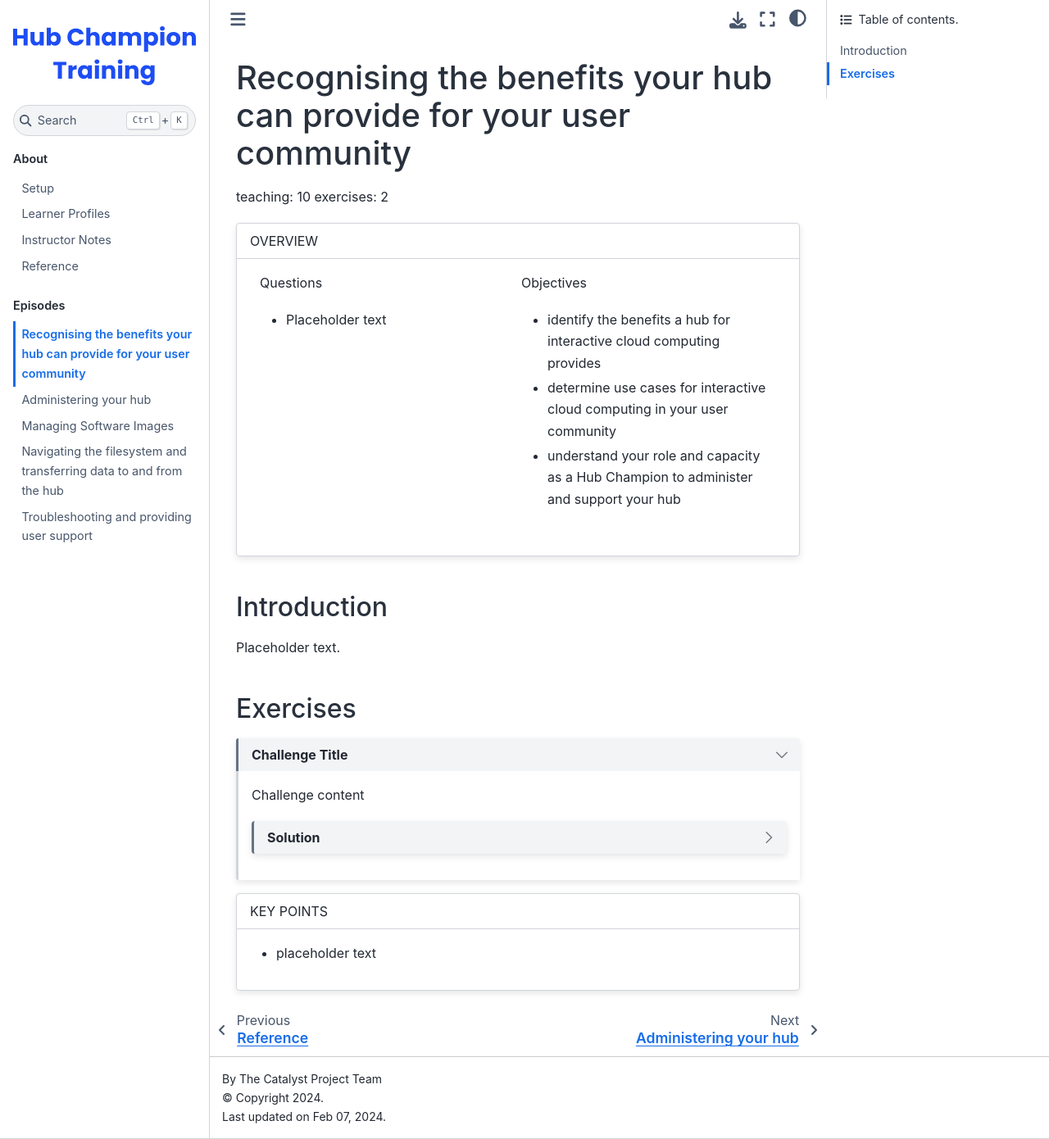
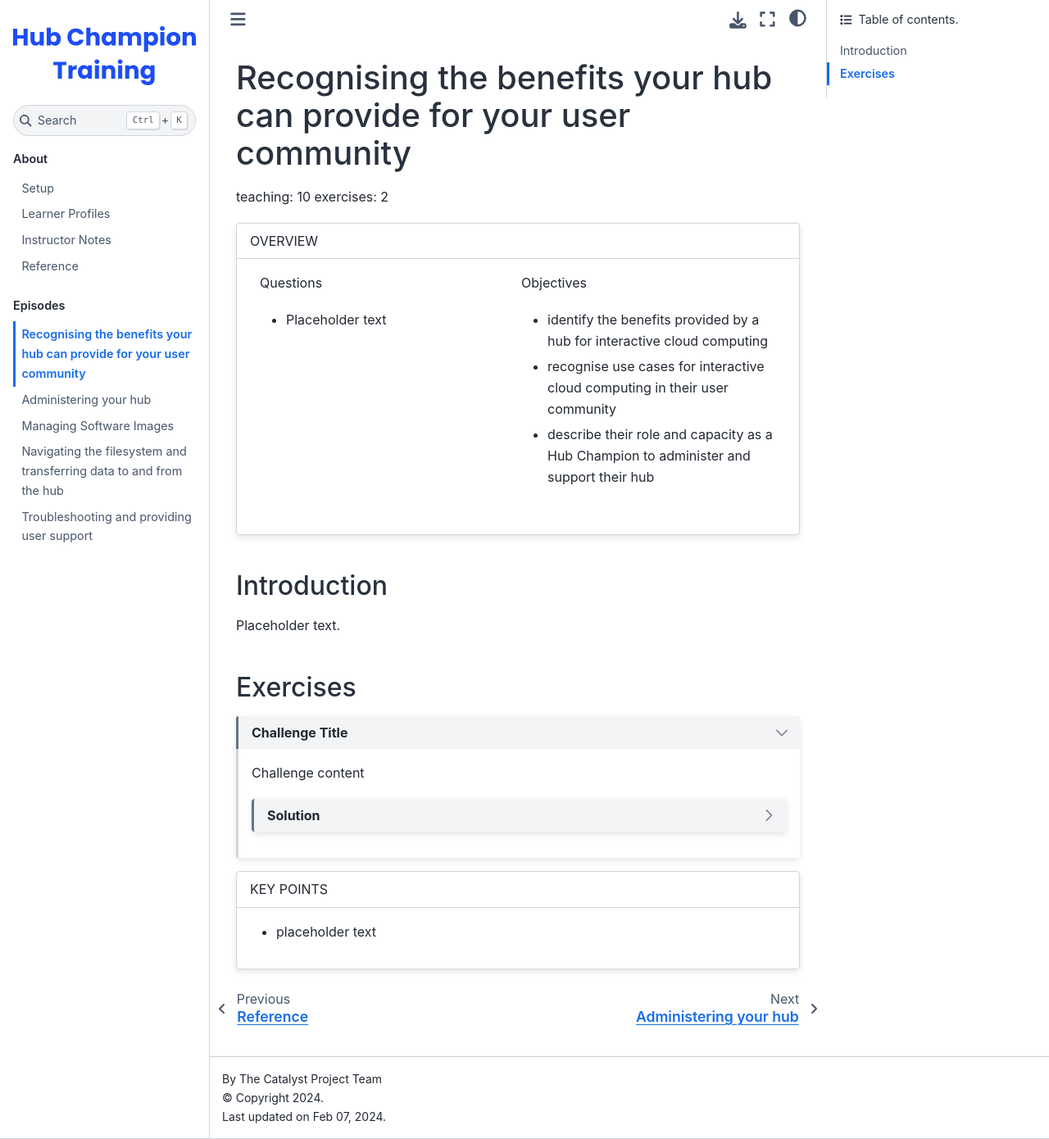
Before and after one commit to czi-catalystproject/hub-champion-training, a Jupyter Book: the page built from episodes/introduction.md, in a window 1280 px wide and 1390 px high. Shown: the whole window at 82% size. Built offline with Jupyter Book 1.0.4 settings and Sphinx 7.4.7 and the Sphinx Book theme 1.1.4, drawn with Linux system fonts in a browser that asks for light colours; nearby versions of some CDN libraries.

Commit message:
Update episode 1 objectives

```diff
--- a/episodes/introduction.md
+++ b/episodes/introduction.md
@@ -21,9 +21,9 @@ Questions
 :::{grid-item}
 Objectives
 
-- identify the benefits a hub for interactive cloud computing provides
-- determine use cases for interactive cloud computing in your user community
-- understand your role and capacity as a Hub Champion to administer and support your hub
+- identify the benefits provided by a hub for interactive cloud computing
+- recognise use cases for interactive cloud computing in their user community
+- describe their role and capacity as a Hub Champion to administer and support their hub
 :::
 
 :::::
```
